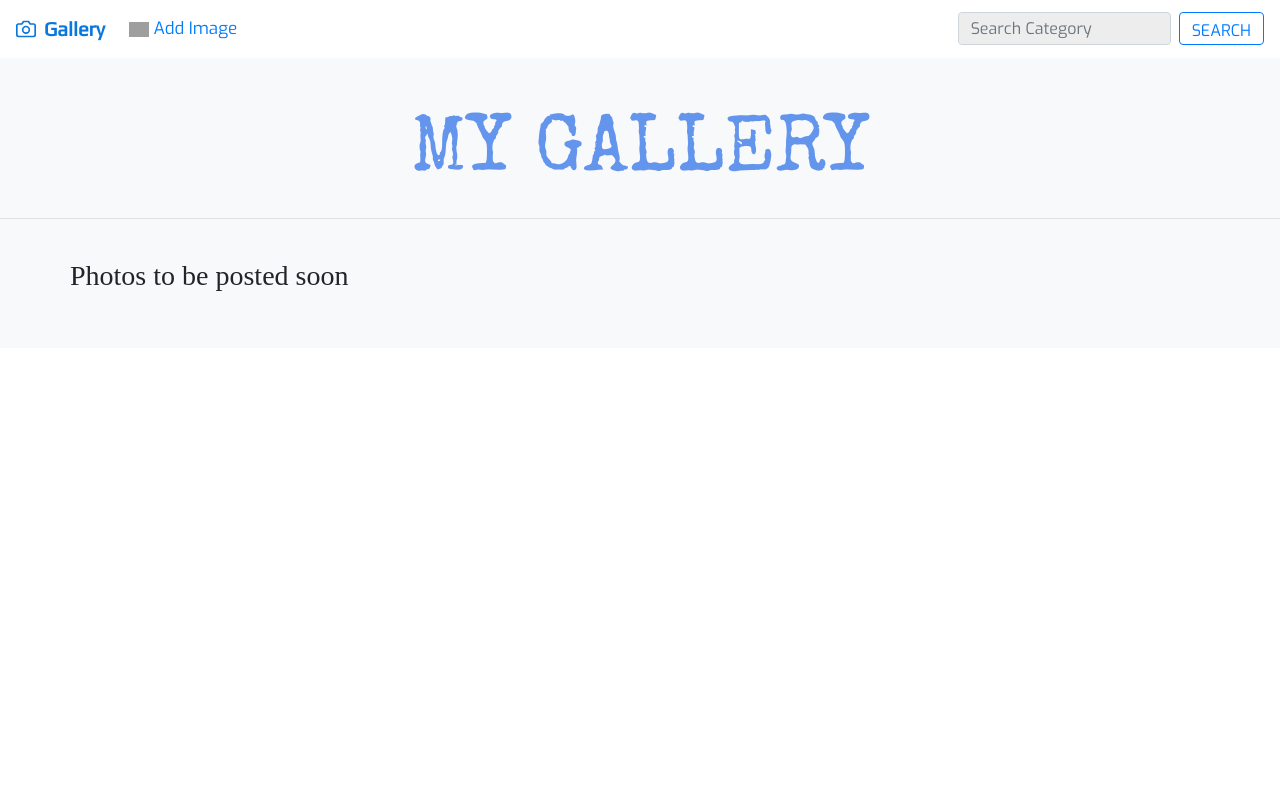
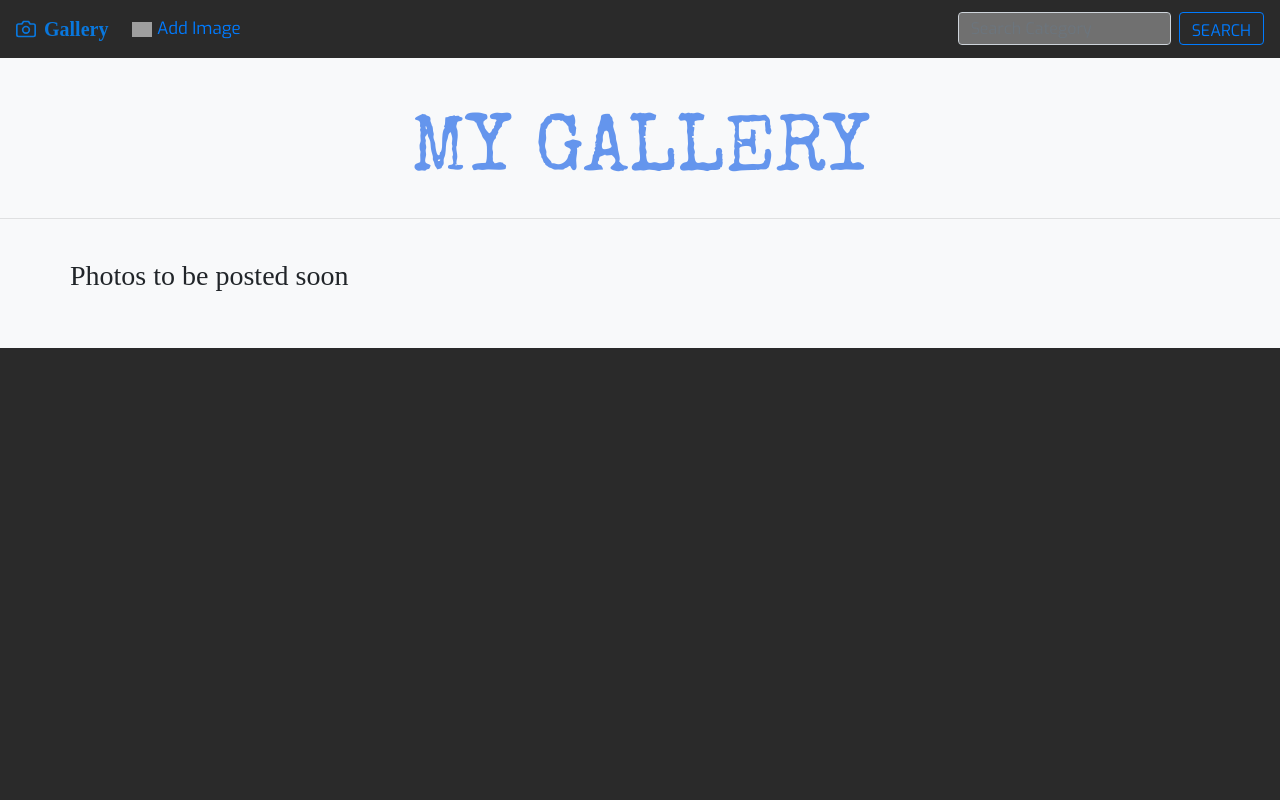
Before and after one commit to Brayooh/gallery, a Django app: page /pichub in a window 1280 px wide. Run offline with Django 3.2, Linux system fonts and the light colour scheme; data that the repository does not hold is empty; some libraries are stand-ins or nearby versions; some web fonts are replaced; grey boxes are pictures that could not be loaded.

Commit message:
changes the body background color

```diff
--- a/gallery/templates/base.html
+++ b/gallery/templates/base.html
@@ -18,14 +18,14 @@
     {% endblock %}
 
     <link href="https://fonts.googleapis.com/css?family=ABeeZee&display=swap" rel="stylesheet">
-    <link href="https://fonts.googleapis.com/css?family=Exo|Play|Raleway|Special+Elite&display=swap" rel="stylesheet">
+    <link href="https://fonts.googleapis.com/css?family=Exo|Comfortaa|Righteous|Gochi+Hand|Raleway|Special+Elite&display=swap" rel="stylesheet">
 
 
 
 
 </head>
 
-<body>
+<body style="background-color: rgb(42, 42, 42);">
     {% include "navbar.html" %}
 
     {% block content %}
```
